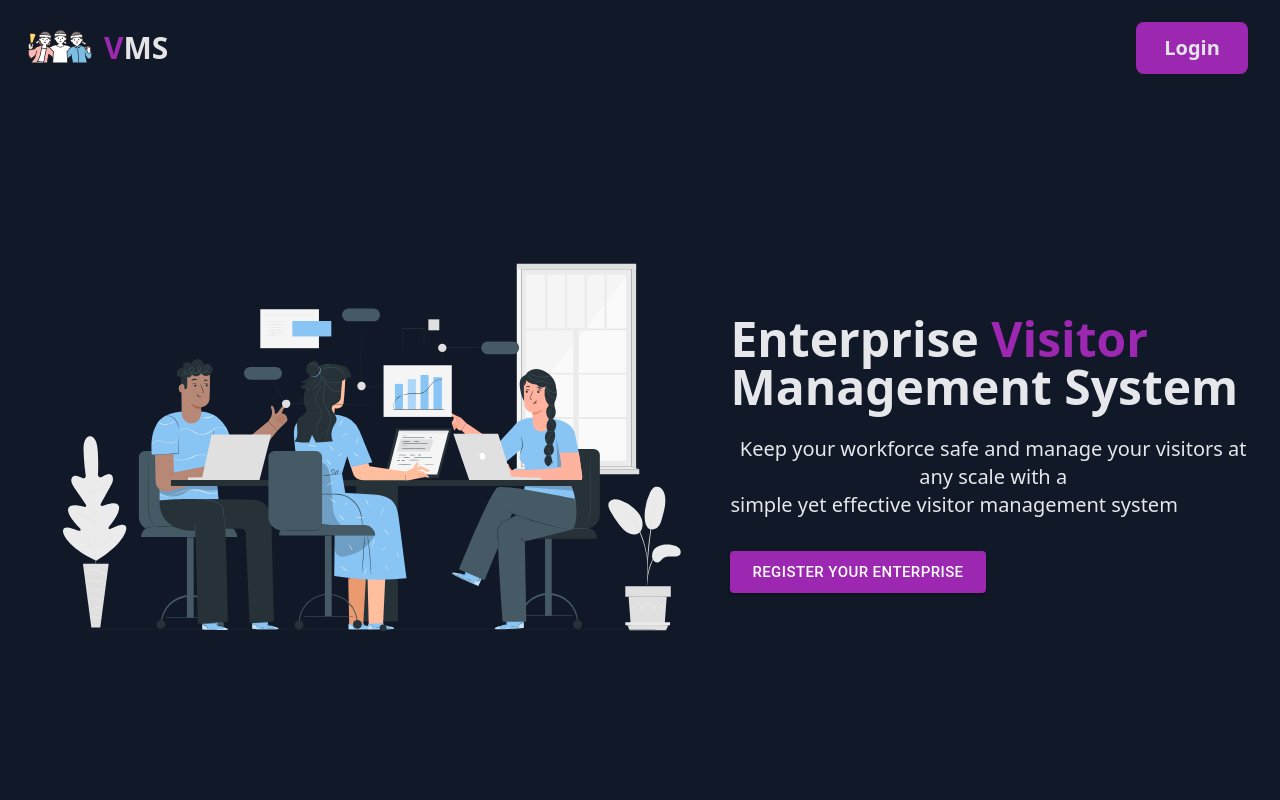
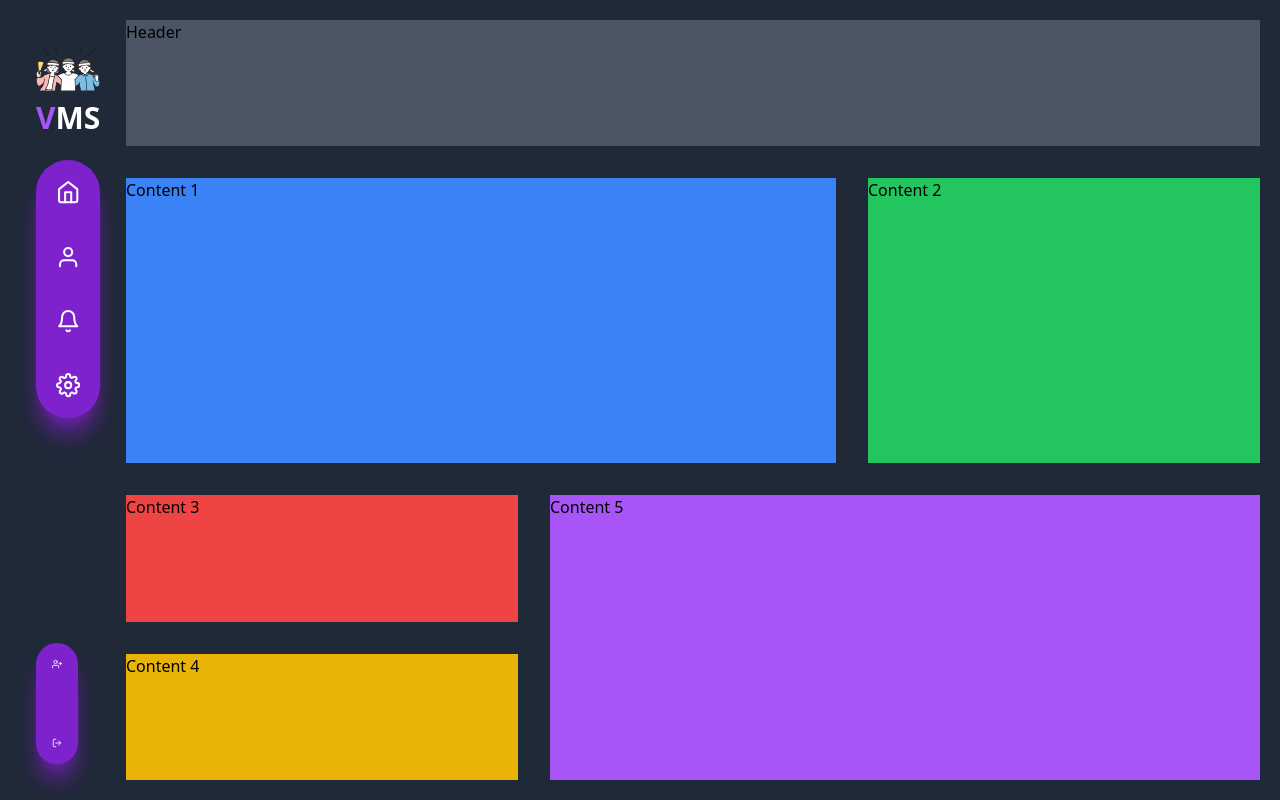
Before and after one commit to AdishtJaglan/visitor-management-system, a React (Vite) app in the folder client/: page /dashboard in a window 1280 px wide. Before the commit this address led to /home. Shown: the top 800 px of the page. Built offline with nearby package versions, Linux system fonts and the light colour scheme.

Commit message:
create dashboard, make sidebar

```diff
--- a/client/package.json
+++ b/client/package.json
@@ -17,7 +17,10 @@
     "jwt-decode": "^4.0.0",
     "prop-types": "^15.8.1",
     "react": "^18.3.1",
+    "react-circular-progressbar": "^2.1.0",
     "react-dom": "^18.3.1",
+    "react-feather": "^2.0.10",
+    "react-icons": "^5.2.1",
     "react-router-dom": "^6.25.1",
     "react-toastify": "^10.0.5"
   },
--- a/client/src/App.jsx
+++ b/client/src/App.jsx
@@ -8,6 +8,7 @@ import {
 import Login from "./pages/Login";
 import Home from "./pages/Home";
 import ResetPassword from "./pages/ResetPassword";
+import Dashboard from "./pages/Dashboard";
 // import ProtectedRoute from "./components/ProtectedRoute.jsx";
 
 function App() {
@@ -17,6 +18,7 @@ function App() {
         <Route path="/login" element={<Login />} />
         <Route path="/reset_password" element={<ResetPassword />} />
         <Route path="/home" element={<Home />} />
+        <Route path="/dashboard" element={<Dashboard />}></Route>
         <Route path="*" element={<Navigate to="/home" />} />
       </Routes>
     </Router>
--- /dev/null
+++ b/client/src/pages/Dashboard.jsx
@@ -0,0 +1,92 @@
+import { useEffect } from "react";
+import { useLocation, useNavigate } from "react-router-dom";
+import { toast, ToastContainer } from "react-toastify";
+import { Home, Bell, Settings, User, LogOut, UserPlus } from "react-feather";
+
+import logo from "/logo.svg";
+
+export default function Dashboard() {
+  const location = useLocation();
+  const navigate = useNavigate();
+
+  useEffect(() => {
+    if (location.state?.isLoggedIn) {
+      toast.success("Login successful!", {
+        position: "top-right",
+        autoClose: 5000,
+        hideProgressBar: false,
+        closeOnClick: true,
+        pauseOnHover: true,
+        draggable: true,
+        progress: undefined,
+        theme: "dark",
+      });
+
+      setTimeout(() => {
+        navigate(".", {
+          state: { ...location.state, isLoggedIn: false },
+          replace: true,
+        });
+      }, 500);
+    }
+  }, [location.state, navigate]);
+  return (
+    <>
+      <ToastContainer
+        position="top-right"
+        autoClose={5000}
+        hideProgressBar={false}
+        newestOnTop={false}
+        closeOnClick
+        rtl={false}
+        pauseOnFocusLoss
+        draggable
+        pauseOnHover
+        theme="colored"
+      />
+      <div className="grid h-screen w-full grid-cols-12 grid-rows-5 gap-8 bg-gray-800 p-5">
+        <div className="col-span-1 row-span-5">
+          <div className="flex h-full flex-col items-start justify-between p-4">
+            <div>
+              <div className="mb-6">
+                <img src={logo} className="h-auto w-full" />
+                <p className="text-3xl font-extrabold text-white">
+                  <span className="text-purple-500">V</span>
+                  MS
+                </p>
+              </div>
+
+              <div className="my-6 flex h-auto w-full flex-col items-center overflow-hidden rounded-full bg-purple-700 shadow-xl shadow-purple-800">
+                <Home className="h-auto w-full cursor-pointer p-5 text-white hover:rounded-full hover:bg-purple-600" />
+                <User className="h-auto w-full cursor-pointer p-5 text-white hover:rounded-full hover:bg-purple-600" />
+                <Bell className="h-auto w-full cursor-pointer p-5 text-white hover:rounded-full hover:bg-purple-600" />
+                <Settings className="h-auto w-full cursor-pointer p-5 text-white hover:rounded-full hover:bg-purple-600" />
+              </div>
+            </div>
+
+            <div className="flex h-1/6 w-full flex-col items-center justify-between overflow-hidden rounded-full bg-purple-700 shadow-xl shadow-purple-800">
+              <UserPlus className="h-auto w-full cursor-pointer p-4 text-white hover:rounded-full hover:bg-purple-600" />
+              <LogOut className="h-auto w-full cursor-pointer p-4 text-white hover:rounded-full hover:bg-purple-600" />
+            </div>
+          </div>
+        </div>
+        <div className="col-span-11 row-span-1 bg-gray-600">Header</div>
+        <div className="col-span-7 col-start-2 row-span-2 row-start-2 bg-blue-500">
+          Content 1
+        </div>
+        <div className="col-span-4 col-start-9 row-span-2 row-start-2 bg-green-500">
+          Content 2
+        </div>
+        <div className="col-span-4 col-start-2 row-span-1 row-start-4 bg-red-500">
+          Content 3
+        </div>
+        <div className="col-span-4 col-start-2 row-span-1 row-start-5 bg-yellow-500">
+          Content 4
+        </div>
+        <div className="col-span-7 col-start-6 row-span-2 row-start-4 bg-purple-500">
+          Content 5
+        </div>
+      </div>
+    </>
+  );
+}
--- a/client/src/pages/Home.jsx
+++ b/client/src/pages/Home.jsx
@@ -1,5 +1,5 @@
 import { useEffect, useState } from "react";
-import { Link, useLocation, useNavigate } from "react-router-dom";
+import { Link } from "react-router-dom";
 import Button from "@mui/material/Button";
 import Navbar from "../components/Navbar";
 import Footer from "../components/Footer";
@@ -7,35 +7,11 @@ import HomeImg from "/homescreen.svg";
 import MeetingImg from "/meeting.png";
 import OfficeImg from "/office.png";
 import PeopleImg from "/people.png";
-import { toast, ToastContainer } from "react-toastify";
+
 import HomeCard from "../components/HomeCard";
 
 export default function Home() {
   const [navbarColor, setNavbarColor] = useState("bg-gray-800");
-  const location = useLocation();
-  const navigate = useNavigate();
-
-  useEffect(() => {
-    if (location.state?.isLoggedIn) {
-      toast.success("Login successful!", {
-        position: "top-right",
-        autoClose: 5000,
-        hideProgressBar: false,
-        closeOnClick: true,
-        pauseOnHover: true,
-        draggable: true,
-        progress: undefined,
-        theme: "dark",
-      });
-
-      setTimeout(() => {
-        navigate(".", {
-          state: { ...location.state, isLoggedIn: false },
-          replace: true,
-        });
-      }, 500);
-    }
-  }, [location.state, navigate]);
 
   useEffect(() => {
     const handleScroll = () => {
@@ -109,18 +85,6 @@ export default function Home() {
 
   return (
     <>
-      <ToastContainer
-        position="top-right"
-        autoClose={5000}
-        hideProgressBar={false}
-        newestOnTop={false}
-        closeOnClick
-        rtl={false}
-        pauseOnFocusLoss
-        draggable
-        pauseOnHover
-        theme="colored"
-      />
       <Navbar navColor={navbarColor} />
       <div className="relative flex min-h-screen flex-col">
         <div className="mt-24 flex flex-1 flex-row-reverse items-center justify-evenly gap-4 bg-gray-900 px-6 py-32 text-gray-200">
--- a/client/src/pages/Login.jsx
+++ b/client/src/pages/Login.jsx
@@ -24,7 +24,7 @@ export default function Login() {
       localStorage.setItem("token", response.data.access);
       localStorage.setItem("rToken", response.data.refresh);
 
-      navigate("/home", { state: { isLoggedIn: true } });
+      navigate("/dashboard", { state: { isLoggedIn: true } });
     } catch (error) {
       toast.error("Error logging in: " + error.message, {
         position: "top-right",
```
Also changed, not shown: 1 other file (tests, documents, lock files or other folders).
